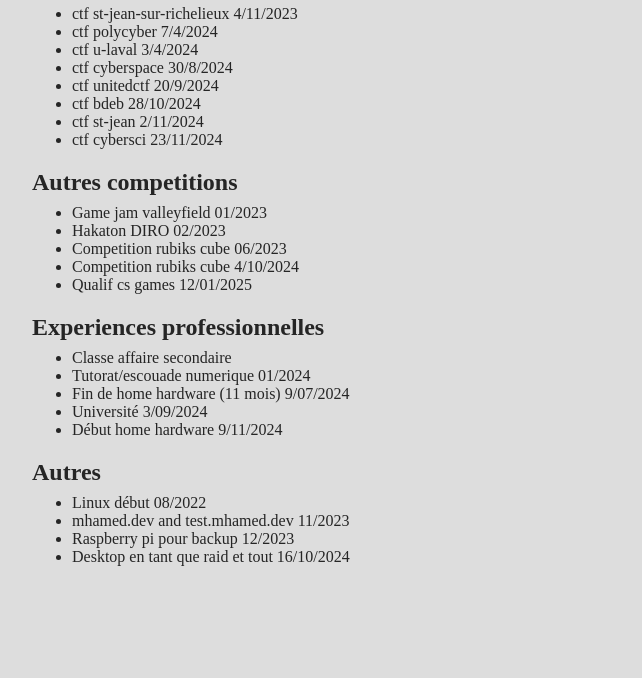
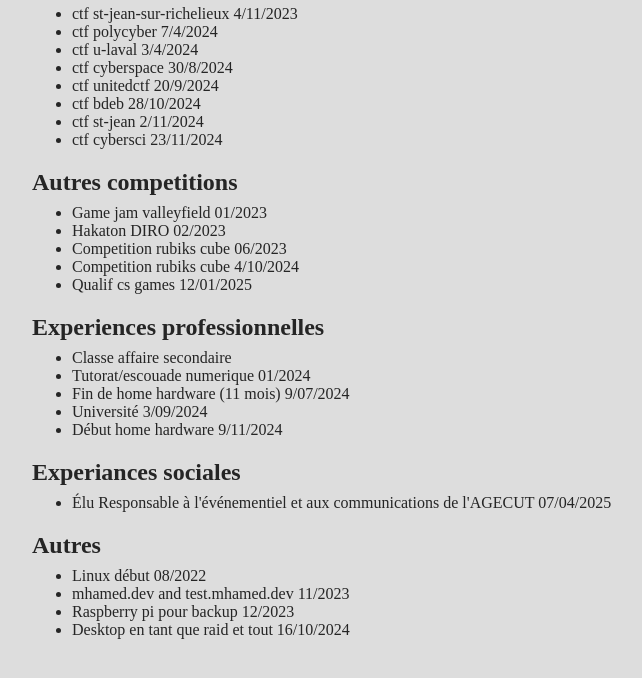
Before and after one commit to Akashic-archives/main-website, a plain HTML site: page html/curriculum-vitae.html in a window 1280 px wide. Shown: the part 110-788 px from the top of the page, without its empty margins (96-738 px from the left). Drawn offline with Linux system fonts and the light colour scheme.

Commit message:
resp des comm agecut

```diff
--- a/html/curriculum-vitae.html
+++ b/html/curriculum-vitae.html
@@ -42,6 +42,11 @@
 	<li>Début home hardware 9/11/2024</li>
 	</ul>
 
+	<h2>Experiances sociales</h2>
+	<ul>
+	<li>Élu Responsable à l'événementiel et aux communications de l'AGECUT 07/04/2025</li>
+	</ul>
+
 	<h2>Autres</h2>
 	<ul>
 	<li>Linux début 08/2022</li>
```
